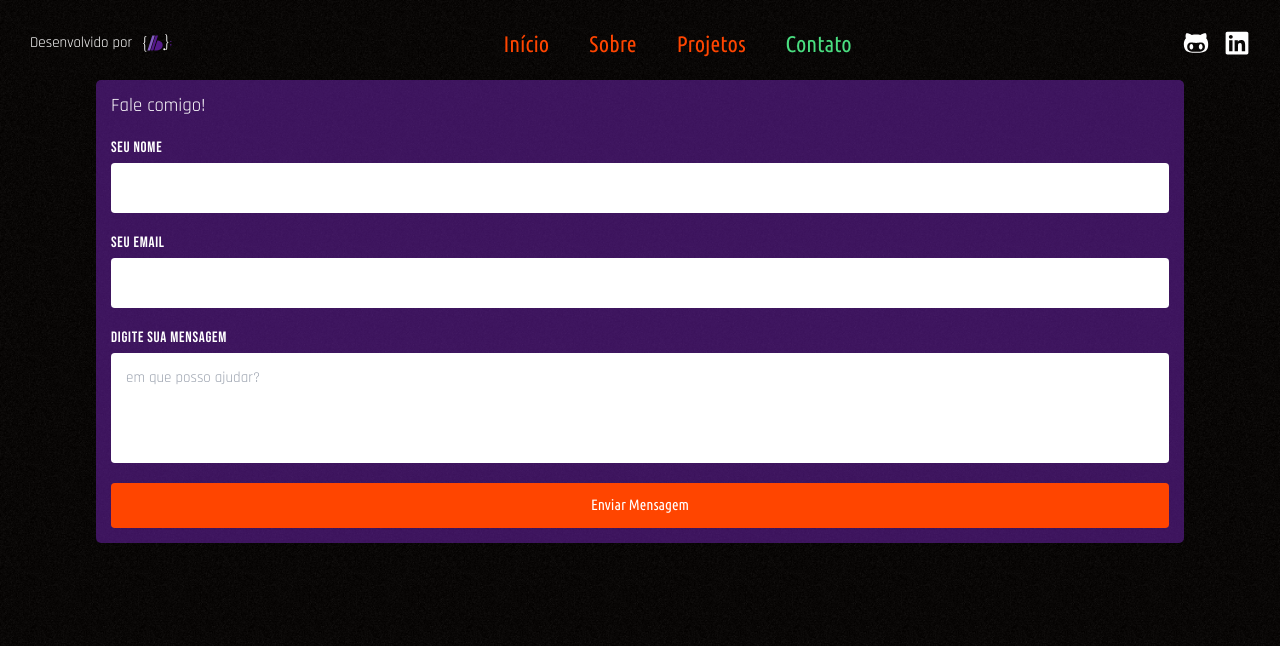
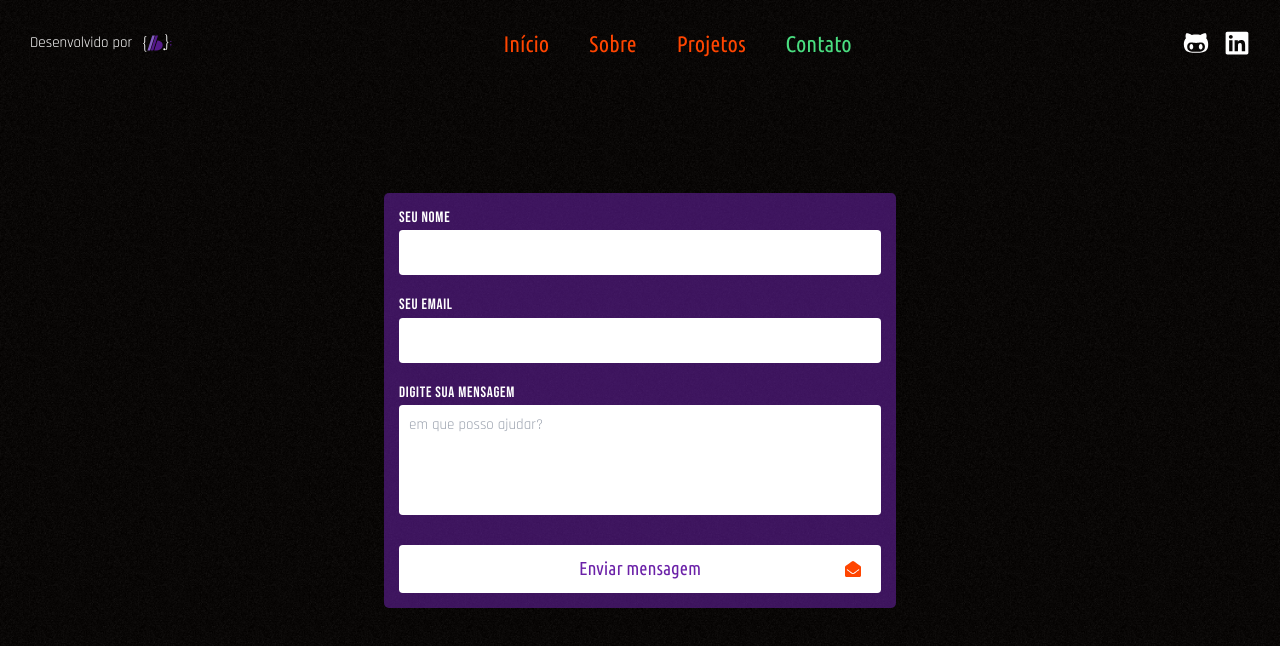
Before and after one commit to code-front-braga/Next_JS_Portfolio_Leonardo_Braga, a Next.js app: page /contact in a window 1280 px wide. Shown: the top 646 px of the page. Built offline with nearby package versions, Linux system fonts and the light colour scheme; a web font is replaced by a local one.

Commit message:
feat: created and styled Contact component, Modal component and useSendEmail component

```diff
--- a/package.json
+++ b/package.json
@@ -9,13 +9,17 @@
 		"lint": "next lint"
 	},
 	"dependencies": {
+		"@emailjs/browser": "^4.4.1",
+		"@hookform/resolvers": "^3.9.1",
 		"clsx": "^2.1.1",
 		"motion": "^11.11.17",
 		"next": "15.0.3",
 		"react": "^18.3.1",
 		"react-dom": "^18.3.1",
 		"react-hook-form": "^7.53.2",
-		"react-icons": "^5.3.0"
+		"react-icons": "^5.3.0",
+		"react-spinners": "^0.14.1",
+		"zod": "^3.23.8"
 	},
 	"devDependencies": {
 		"@types/node": "^20",
--- /dev/null
+++ b/src/@types/enums.ts
@@ -0,0 +1,14 @@
+export enum ModalMessageProps {
+	TITLE_SUCCESSFULL = 'Mensagem Enviada',
+	SUBTITLE_SUCCESSFULL = 'Entraremos em contato em breve.',
+
+	TITLE_ERROR = 'Erro no envio da mensagem',
+	SUBTITLE_ERROR = 'Por favor, tente novamente.',
+}
+
+export enum ButtonMessageProps {
+	TEXT_DEFAULT = 'Enviar mensagem',
+	TEXT_SUCCESSFULL = 'Enviada com sucesso',
+	TEXT_ERROR = 'Falha no envio',
+	TEXT_SENDING = 'Enviando mensagem...',
+}
--- a/src/pages/contact/form.tsx
+++ b/src/pages/contact/form.tsx
@@ -1,56 +1,224 @@
+import { ButtonMessageProps } from '@/@types/enums';
+import { zodResolver } from '@hookform/resolvers/zod';
+import clsx from 'clsx';
+import { useForm } from 'react-hook-form';
+import { z } from 'zod';
+import { PulseLoader } from 'react-spinners';
+import { FaEnvelopeCircleCheck } from 'react-icons/fa6';
+import { FaCircleExclamation } from 'react-icons/fa6';
+import useSendEmail from './hook/send-email';
+import { FaEnvelopeOpen } from 'react-icons/fa';
+import Modal from './modal';
+
+const inputsSchema = z.object({
+	userName: z
+		.string()
+		.min(2, { message: 'O nome deve conter, pelo menos, dois caracteres' })
+		.trim(),
+	email: z.string().email({ message: 'Email inválido' }).trim(),
+	message: z
+		.string()
+		.min(20, { message: 'Deve conter, pelo menos, 20 caracteres' }),
+});
+
+export type IInputsForm = z.infer<typeof inputsSchema>;
+
 export default function Form() {
+	const {
+		handleEmail,
+		isEmailSent,
+		isEmailSending,
+		isEmailError,
+		showModal,
+		setShowModal,
+		setIsEmailSent,
+	} = useSendEmail();
+
+	const {
+		register,
+		handleSubmit,
+		formState: { errors },
+		reset,
+	} = useForm<IInputsForm>({
+		resolver: zodResolver(inputsSchema),
+		mode: 'onChange',
+	});
+
+	const handleCloseModal = () => {
+		reset();
+		setShowModal(false);
+
+		setTimeout(() => {
+			setIsEmailSent(false);
+		}, 900);
+	};
+
 	return (
 		<>
-			<form className="mb-auto ml-auto mr-auto mt-32 flex w-[85%] flex-col gap-8 rounded-lg bg-purple-800 bg-opacity-55 p-6">
-				<h2 className="font-rajdhani text-3xl text-white">Fale comigo!</h2>
+			<form
+				onSubmit={handleSubmit(handleEmail)}
+				className={clsx(
+					'm-auto mt-32 flex w-[85%] flex-col gap-8 rounded-lg bg-purple-800 bg-opacity-55 p-6',
+					'mobile360px:m-auto',
+					'desktop1024px:w-[40%]',
+				)}
+			>
+				<h2
+					className={clsx(
+						'font-rajdhani text-3xl text-white',
+						'mobile600px:text-4xl',
+						'tablet960px:text-5xl',
+						'desktop1024px:hidden',
+					)}
+				>
+					Fale comigo!
+				</h2>
 
-				<div className="flex w-full flex-col gap-2">
+				<div
+					className={clsx(
+						'relative flex w-full flex-col gap-2',
+						'desktop1024px:gap-1',
+					)}
+				>
 					<label
-						htmlFor=""
-						className="font-bebasNeue text-2xl tracking-wider text-white"
+						className={clsx(
+							'font-bebasNeue text-2xl tracking-wider text-white',
+							'tablet960px:text-3xl',
+							'desktop1024px:text-2xl',
+							'desktop1630px:text-3xl',
+						)}
 					>
 						Seu nome
 					</label>
 					<input
+						{...register('userName')}
 						type="text"
-						className="rounded-md p-6 font-rajdhani text-2xl"
+						className={clsx(
+							'rounded-md p-4 font-rajdhani text-2xl',
+							'desktop1024px:p-5',
+							'desktop1630px:p-7',
+						)}
 					/>
+					{errors.userName && (
+						<span className="text-state-error absolute left-0 top-full mt-1 text-xl text-orangered">
+							{errors.userName.message}
+						</span>
+					)}
 				</div>
 
-				<div className="flex w-full flex-col gap-2">
+				<div
+					className={clsx(
+						'relative flex w-full flex-col gap-2',
+						'desktop1024px:gap-1',
+					)}
+				>
 					<label
-						htmlFor=""
-						className="font-bebasNeue text-2xl tracking-wider text-white"
+						className={clsx(
+							'font-bebasNeue text-2xl tracking-wider text-white',
+							'tablet960px:text-3xl',
+							'desktop1024px:text-2xl',
+							'desktop1630px:text-3xl',
+						)}
 					>
 						Seu email
 					</label>
 					<input
+						{...register('email')}
 						type="text"
-						className="rounded-md p-6 font-rajdhani text-2xl"
+						className={clsx(
+							'rounded-md p-4 font-rajdhani text-2xl',
+							'desktop1024px:p-5',
+							'desktop1630px:p-7',
+						)}
 					/>
+					{errors.email && (
+						<span className="text-state-error absolute left-0 top-full mt-1 text-xl text-orangered">
+							{errors.email.message}
+						</span>
+					)}
 				</div>
 
-				<div className="flex w-full flex-col gap-2">
+				<div
+					className={clsx(
+						'relative flex w-full flex-col gap-2',
+						'desktop1024px:gap-1',
+					)}
+				>
 					<label
-						htmlFor=""
-						className="font-bebasNeue text-2xl tracking-wider text-white"
+						className={clsx(
+							'font-bebasNeue text-2xl tracking-wider text-white',
+							'tablet960px:text-3xl',
+							'desktop1024px:text-2xl',
+							'desktop1630px:text-3xl',
+						)}
 					>
 						Digite sua mensagem
 					</label>
 					<textarea
-						name=""
-						id=""
-						className="h-44 rounded-md p-6 font-rajdhani text-2xl"
+						{...register('message')}
+						className={clsx(
+							'h-44 rounded-md p-4 font-rajdhani text-2xl',
+							'mobile600px:h-60',
+							'desktop1024px:h-44',
+							'desktop1630px:h-64',
+							'desktop1630px:p-7',
+						)}
 						placeholder="em que posso ajudar?"
 					/>
+					{errors.message && (
+						<span className="text-state-error absolute left-0 top-full mt-1 text-xl text-orangered">
+							{errors.message.message}
+						</span>
+					)}
 				</div>
 				<button
 					type="submit"
-					className="rounded-md bg-orangered p-5 font-ubuntuCond text-2xl text-white"
+					disabled={isEmailSending}
+					className={clsx(
+						'relative mt-4 flex items-center justify-center rounded-md bg-white p-5 font-ubuntuCond text-2xl text-purple-800',
+						'tablet960px:text-3xl',
+					)}
 				>
-					Enviar Mensagem
+					{isEmailSending ? (
+						<>
+							{ButtonMessageProps.TEXT_SENDING}
+							<PulseLoader
+								size={6}
+								className="absolute right-8 text-orangered"
+							/>
+						</>
+					) : isEmailError ? (
+						<>
+							{ButtonMessageProps.TEXT_ERROR}
+							<FaCircleExclamation
+								size={16}
+								className="absolute right-8 text-red-500"
+							/>
+						</>
+					) : isEmailSent ? (
+						<>
+							{ButtonMessageProps.TEXT_SUCCESSFULL}
+							<FaEnvelopeCircleCheck
+								size={16}
+								className="absolute right-8 text-green-500"
+							/>
+						</>
+					) : (
+						<>
+							{ButtonMessageProps.TEXT_DEFAULT}
+							<FaEnvelopeOpen
+								size={16}
+								className="absolute right-8 text-orangered"
+							/>
+						</>
+					)}
 				</button>
 			</form>
+			<Modal
+				isEmailSent={isEmailSent}
+				showModal={showModal}
+				onClose={handleCloseModal}
+			/>
 		</>
 	);
 }
--- /dev/null
+++ b/src/pages/contact/hook/send-email.tsx
@@ -0,0 +1,56 @@
+'use client';
+
+import emailjs from '@emailjs/browser';
+import { useState } from 'react';
+import { IInputsForm } from '../form';
+
+export default function useSendEmail() {
+	const [isEmailSending, setIsEmailSending] = useState<boolean>(false);
+	const [isEmailSent, setIsEmailSent] = useState<boolean>(false);
+	const [showModal, setShowModal] = useState<boolean>(false);
+	const [isEmailError, setIsEmailError] = useState<boolean>(false);
+
+	const handleEmail = (data: IInputsForm) => {
+		setIsEmailSending(true);
+		setIsEmailSent(false);
+		// setShowModal(false);
+
+		const templateParams = {
+			from_name: data.userName,
+			email: data.email,
+			message: data.message,
+		};
+
+		emailjs
+			.send(
+				process.env.NEXT_PUBLIC_EMAILJS_SERVICE_ID!,
+				process.env.NEXT_PUBLIC_EMAILJS_TEMPLATE_ID!,
+				templateParams,
+				process.env.NEXT_PUBLIC_EMAILJS_USER_ID,
+			)
+			.then(response => {
+				console.log('Email enviado', response);
+				setIsEmailSent(true);
+				setShowModal(true);
+			})
+			.catch(err => {
+				setIsEmailSent(false);
+				setIsEmailError(true);
+				setShowModal(true);
+				throw new Error('Falha no envio do email', err);
+			})
+			.finally(() => {
+				setIsEmailSending(false);
+			});
+	};
+
+	return {
+		isEmailSending,
+		isEmailSent,
+		setIsEmailSent,
+		showModal,
+		setShowModal,
+		isEmailError,
+		handleEmail,
+	};
+}
--- a/src/pages/contact/index.tsx
+++ b/src/pages/contact/index.tsx
@@ -1,8 +1,9 @@
 import Form from './form';
+// import Modal from './modal';
 
 export default function Contact() {
 	return (
-		<section className='relative flex h-screen w-full'>
+		<section className="relative flex h-screen w-full">
 			<Form />
 		</section>
 	);
--- /dev/null
+++ b/src/pages/contact/modal.tsx
@@ -0,0 +1,79 @@
+'use client';
+
+import { ModalMessageProps } from '@/@types/enums';
+import clsx from 'clsx';
+import { motion } from 'motion/react';
+import { FaCheckCircle, FaWhatsapp } from 'react-icons/fa';
+import { IoIosClose } from 'react-icons/io';
+import { FaCircleExclamation } from 'react-icons/fa6';
+import Link from 'next/link';
+
+const variants = {
+	hidden: { y: '-100%', opacity: 0 },
+	reveal: { y: '6rem', opacity: 1 },
+};
+
+type ModalProps = {
+	isEmailSent: boolean;
+	showModal: boolean;
+	onClose: () => void;
+};
+
+export default function Modal({ onClose, isEmailSent, showModal }: ModalProps) {
+	return (
+		<div
+			className={clsx(
+				'fixed inset-0 flex items-start justify-center transition-all',
+				{
+					'-z-50 duration-1000': !showModal,
+					'z-50 bg-purple-800 bg-opacity-55 backdrop-blur-sm': showModal,
+				},
+			)}
+		>
+			<motion.div
+				variants={variants}
+				initial="hidden"
+				animate={showModal ? 'reveal' : 'hidden'}
+				transition={{ duration: 0.4 }}
+				className={clsx(
+					'relative flex w-[90%] flex-col gap-2 rounded-3xl border-l-4 border-r-4 bg-white p-3 shadow-[0_0_2.6rem_#000]',
+					'tablet768px:w-[40rem]',
+					isEmailSent ? 'border-green-500' : 'border-red-500',
+				)}
+			>
+				<h3 className="flex w-full items-center justify-between font-rajdhani text-2xl font-bold text-purple-800">
+					{isEmailSent
+						? ModalMessageProps.TITLE_SUCCESSFULL
+						: ModalMessageProps.TITLE_ERROR}
+					{isEmailSent ? (
+						<FaCheckCircle size={16} className="text-green-500" />
+					) : (
+						<FaCircleExclamation size={16} className="text-red-500" />
+					)}
+				</h3>
+				<h4 className="font-sans text-xl">
+					{isEmailSent
+						? ModalMessageProps.SUBTITLE_SUCCESSFULL
+						: ModalMessageProps.SUBTITLE_ERROR}
+				</h4>
+				<hr />
+				<div className="m-auto flex w-[85%] items-center justify-between gap-8">
+					<span className="font-rajdhani text-2xl">
+						Me dê um olá no whatsapp!
+					</span>
+					<Link
+						href={`https://wa.me/${process.env.NEXT_PUBLIC_PHONE_NUMBER}?text=Olá!%20Em%20de%20que%20posso%20ajudar%20?`}
+					>
+						<FaWhatsapp size={28} className="text-social-zap" />
+					</Link>
+				</div>
+				<button type="button" onClick={onClose}>
+					<IoIosClose
+						size={30}
+						className="absolute -top-16 left-1/2 -translate-x-1/2 rounded-full bg-green-500 text-white shadow-[0_.8rem_1.8rem_#00000095]"
+					/>
+				</button>
+			</motion.div>
+		</div>
+	);
+}
```
Also changed, not shown: src/styles/form.css (deleted, +0 -9 lines), src/@types/globals.d.ts (deleted), src/components/Modal/modal.tsx (deleted), 1 other file (tests, documents, lock files or other folders).
